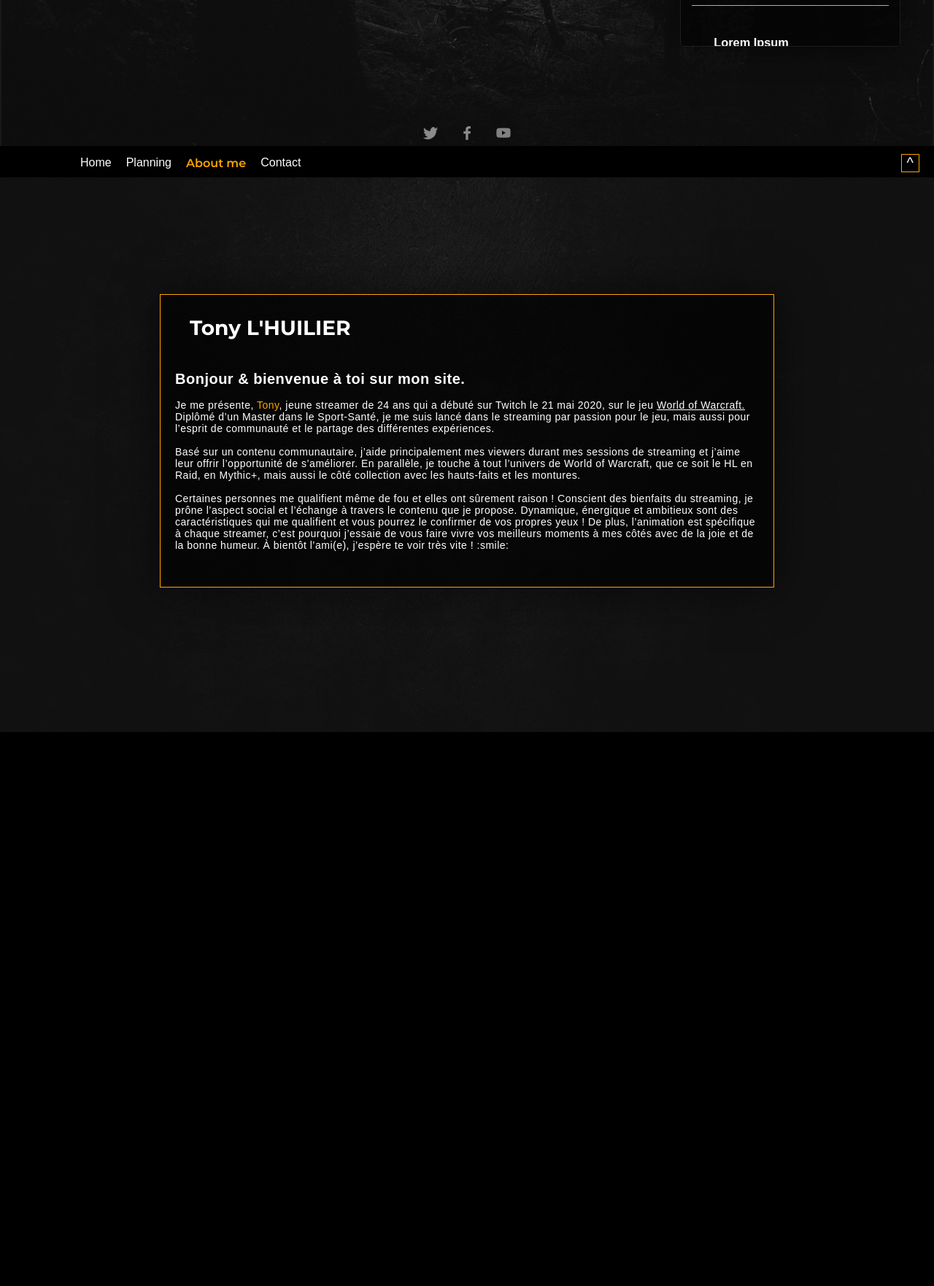
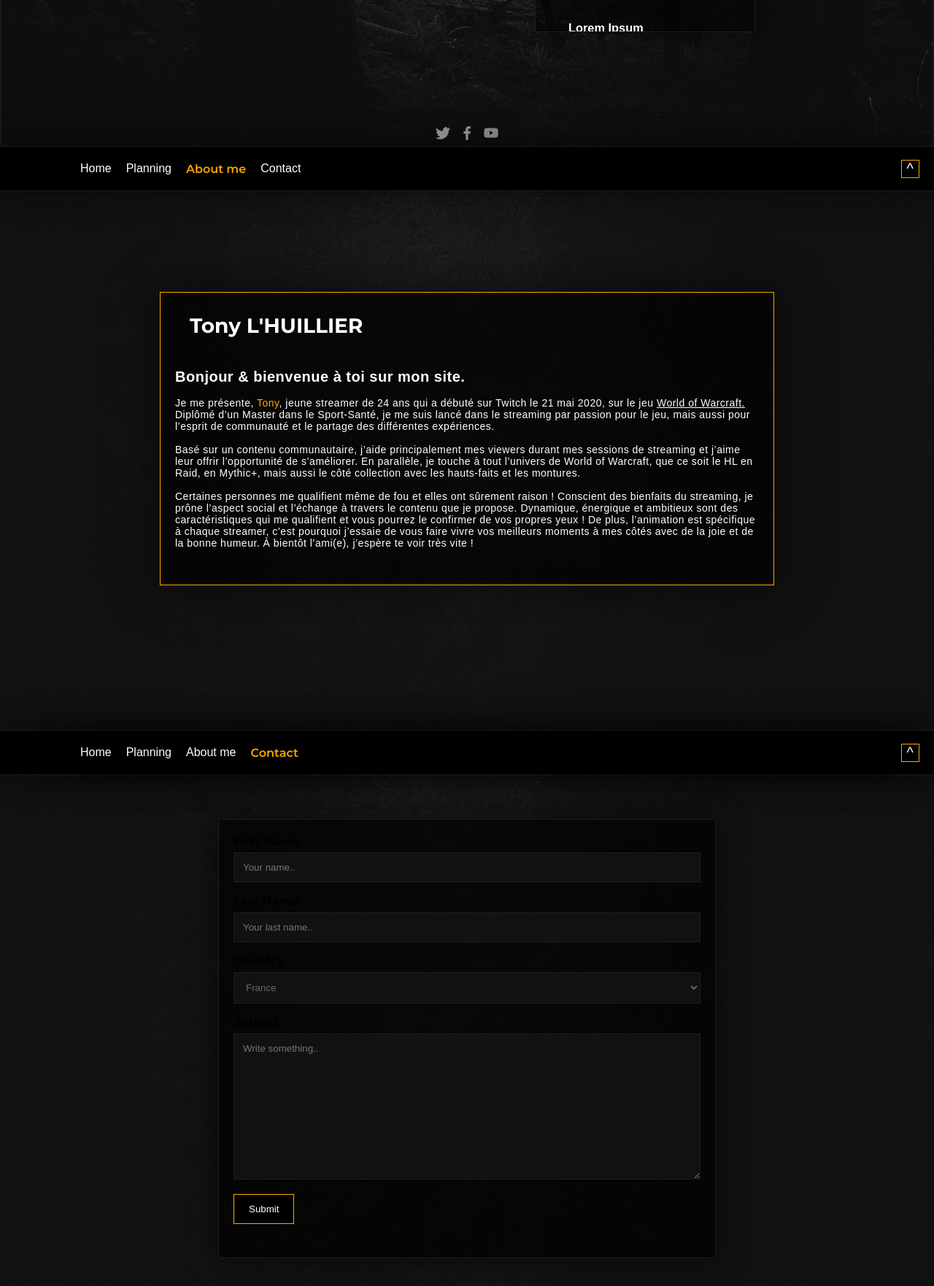
Before and after one commit to ethantaylan/elu, a plain HTML site: page index.html in a window 1280 px wide. Shown: the part 600-2362 px from the top of the page at 73% size. Before the commit the page ends 1603 px from the top, so only its background shows below. Drawn offline with Linux system fonts and the light colour scheme; a script that the page names is missing; a web font is replaced by a local one.

Commit message:
page contact

```diff
--- a/index.html
+++ b/index.html
@@ -5,7 +5,8 @@
     <meta http-equiv="X-UA-Compatible" content="IE=edge">
     <meta name="viewport" content="width=device-width, initial-scale=1.0">
     <title>Elu</title>
-    <link rel="stylesheet" href="/stylesheets/main.css">
+    <link rel="stylesheet" href="../stylesheets/main.css">
+    <link rel="icon" href="../ressources/favicon.png" />
     <script type="text/javascript" src="/index.js"></script>
 </head>
 <body id="home">
@@ -18,19 +19,15 @@
                     <li class="li-partenaire"><img class="partenaire-img dasi" src="/ressources/dasi.png" alt=""></li>
                 </ol>
             </div>
-            <img class="logo" src="ressources/logo.png" alt="">
             <nav class="right-nav">
-                <!--HOME-->
-                <ol>
+                <ol class="right-nav-ol">
                     <a href="#home" class="link-style"><li class="li-right">Home</li></a>
-                    <a href="#planning" class="link-style"></a><li class="li-right">Planning</li>
+                    <a href="#planning" class="link-style"><li class="li-right">Planning</li></a>
                     <a href="#aboutme" class="link-style"><li class="li-right">About me</li></a>
-                    <a href="#planning" class="link-style"></a><li class="li-right">Contact</li>
+                    <a href="#contact" class="link-style"><li class="li-right">Contact</li></a>
+                    <a class="twitch-nav">Twitch</a>
                 </ol>
-                <p class="twitch-nav">Twitch</p>
-
             </nav>
-
         </header>
         <div class="box-onglets">
             <ol class="onglets">
@@ -62,8 +59,8 @@
             <!-- Create a Twitch.Embed object that will render within the "twitch-embed" element -->
             <script type="text/javascript">
             new Twitch.Embed("twitch-embed", {
-                width: 710,
-                height: 430,
+                width: 820,
+                height: 460,
                 channel: "elu_tw",
             });
             </script>
@@ -99,19 +96,18 @@
             </ol>
         </nav>
     </main>
-    <!--ABOUT ME-->
-    <div id="aboutme" class="about-me">
-        <header class="header-about-me">
-            <ol class="height-header-about-me ol-header-about-me">
+    <div id="aboutme" class="about-me-contact-planning-home-arrow">
+        <header class="height-header-two border-gray">
+            <ol class="height-header-about-me ol-header-two">
                 <a href="#home" class="link-style"><li class="li-right li-style-about-me">Home</li></a>
-                <a href="#planning" class="link-style"></a><li class="li-right li-style-about-me">Planning</li>
+                <a href="#planning" class="link-style"><li class="li-right li-style-about-me">Planning</li></a>
                 <a href="#aboutme" class="link-style active"><li class="li-right li-style-about-me active">About me</li></a>
-                <a href="#planning" class="link-style"></a><li class="li-right li-style-about-me">Contact</li>
+                <a href="#contact" class="link-style"><li class="li-right li-style-about-me">Contact</li></a>
             </ol>
             <a href="#home" class="link-style"><p class="arrow">^</p></a>
         </header>
         <div class="box-about-me">
-            <p class="nom-prenom">Tony L'HUILIER</p>
+            <p class="nom-prenom">Tony L'HUILLIER</p>
             <p class="description-about-me">
                 <span style="font-weight: bold; font-size: 20px;">Bonjour & bienvenue à toi sur mon site.</span> <br><br> Je me présente, <span class="about-me-style">Tony</span>, jeune streamer de 24 ans qui a débuté sur Twitch le 21 mai 2020, sur le jeu <span style="text-decoration: underline;">World of Warcraft.</span> Diplômé d’un Master dans le Sport-Santé, je me suis lancé dans le streaming par passion pour le jeu, mais aussi pour l’esprit de communauté et le partage des différentes expériences.
 
@@ -119,8 +115,45 @@
 
                 Conscient des bienfaits du streaming, je prône l’aspect social et l’échange à travers le contenu que je propose. Dynamique, énergique et ambitieux sont des caractéristiques qui me qualifient et vous pourrez le confirmer de vos propres yeux ! De plus, l’animation est spécifique à chaque streamer, c’est pourquoi j’essaie de vous faire vivre vos meilleurs moments à mes côtés avec de la joie et de la bonne humeur.
 
-                À bientôt l’ami(e), j’espère te voir très vite ! :smile:</p>
+                À bientôt l’ami(e), j’espère te voir très vite !</p>
         </div>
+    </div>
+    <div id="contact" class="about-me-contact-planning-home-arrow">
+        <header class="height-header-two border-gray">
+            <ol class="height-header-two ol-header-two">
+                <a href="#home" class="link-style"><li class="li-right li-style-about-me">Home</li></a>
+                <a href="#planning" class="link-style"></a><li class="li-right li-style-about-me">Planning</li>
+                <a href="#aboutme" class="link-style"><li class="li-right li-style-about-me">About me</li></a>
+                <a href="#contact" class="link-style"></a><li class="li-right li-style-about-me active">Contact</li>
+            </ol>
+            <a href="#home" class="link-style"><p class="arrow">^</p></a>
+        </header>
+        <div class="container">
+            <form action="/action_page.php">
+              <label for="fname">First Name</label>
+              <input type="text" id="fname" name="firstname" placeholder="Your name..">
+
+              <label for="lname">Last Name</label>
+              <input type="text" id="lname" name="lastname" placeholder="Your last name..">
+
+              <label for="country">Country</label>
+              <select id="country" name="country">
+                <option value="france">France</option>
+                <option value="canada">Canada</option>
+                <option value="belgique">Belgique</option>
+                <option value="autriche">Autriche</option>
+                <option value="usa">USA</option>
+                <option value="allemagne">Allemagne</option>
+                <option value="autre">Autre...</option>
+
+              </select>
+
+              <label for="subject">Subject</label>
+              <textarea id="subject" name="subject" placeholder="Write something.." style="height:200px"></textarea>
+
+              <input type="submit" value="Submit">
+            </form>
+          </div>
     </div>
 </body>
 </html>
--- a/sass/main.sass
+++ b/sass/main.sass
@@ -36,7 +36,7 @@ html, body
     width: 100%
     display: flex
     justify-content: center
-    border-top: 1px solid dimgray
+    border-top: 1px solid rgba(30, 30, 30, 1)
 
 main
     margin: 0 auto
@@ -113,13 +113,13 @@ header
     background-size: contain
     background-blend-mode: darken
     justify-content: space-between
-    align-items: center
     background-color: black
 
 .twitch-nav
     color: #975fff
     font-family: Montserrat-Semibold, sans-serif
-    margin: 0
+    margin-left: 5px
+    margin-right: 5px
     padding: 0
     border: 1px solid #975fff
     padding-right: 10px
@@ -137,7 +137,7 @@ header
     align-items: center
     display: flex
     left: 50%
-    width: 150px
+    width: 100px
     transform: translate(-50%)
     image-rendering: crisp-edges
     z-index: 999
@@ -149,13 +149,17 @@ header
     width: 270px
     height: 430px
     background-color: rgba(0, 0, 0, 0.6)
-    border-radius: 5px
     display: -webkit-box
     -webkit-line-clamp: 6
     -webkit-box-orient: vertical
     overflow: scroll
     box-shadow: 0 0 40px rgba(0, 0, 0, 0.6)
     border: 1px solid rgba(30, 30, 30, 1)
+    transition: 1s
+    &:hover
+        border: 1px solid orange
+        box-shadow: 0 0 20px rgba(255, 187, 0, 0.2)
+        transition: 1s
 
 .line-break
     height: 1px
@@ -196,8 +200,7 @@ header
     color: white
     font-family: Montserrat-Regular, sans-serif
     justify-content: space-between
-    width: 100%
-    height: 80px
+    width: 33%
     align-items: center
     background-color: black
     align-items: center
@@ -205,6 +208,10 @@ header
     font-size: 15px
     flex-direction: column
     margin-top: 20px
+
+.right-nav-ol
+    display: flex
+    align-items: center
 
 .li-right
     white-space: nowrap
@@ -226,21 +233,27 @@ header
     margin-top: 5px
     margin-bottom: 5px
 
-.height-header-about-me
-    height: 40px
+.height-header-two
+    height: 60px
     display: flex
     align-items: center
+    box-shadow: 0 0 40px rgba(0, 0, 0, 0.6)
+
+.border-gray
+    border-bottom: 1px solid rgba(30, 30, 30, 1)
+    border-top: 1px solid rgba(30, 30, 30, 1)
 
 .active
     color: orange !important
     font-family: Montserrat-SemiBold, sans-serif
 
-.ol-header-about-me
+.ol-header-two
     margin-left: 100px
     display: flex
     justify-content: unset
     font-family: Montserrat-Regular, sans-serif
-.li-style-about-me
+
+.li-style-two
     display: flex
 
 .link-style
@@ -304,16 +317,24 @@ header
     width: 22px
 
 .twitch-box
-    border: 1px orange solid
+    border: 1px solid rgba(30, 30, 30, 1)
+    box-shadow: 0 0 45px rgba(0, 0, 0, 0.6)
+    transition: 1s
     height: 100%
-    box-shadow: 0 0 45px rgba(0, 0, 0, 0.6)
+    &:hover
+        border: 1px solid orange
+        box-shadow: 0 0 20px rgba(255, 187, 0, 0.2)
+        transition: 1s
+
+.chat-twitch
+    flex-basis: 150px !important
+
 .mid-container
     display: flex
     flex-direction: row
-    justify-content: space-between
-    width: 95%
-    margin-left: 20px
-    margin-top: 20px
+    justify-content: space-around
+    width: 100%
+    margin-top: 60px
 
 .menu
     display: flex
@@ -321,7 +342,7 @@ header
     margin-left: 20px
 
 .partenaire
-    width: 100%
+    width: 33%
     height: 70px
     display: flex
     flex-direction: row
@@ -345,10 +366,10 @@ header
     width: 55px
 
 .onglets
-    background-color: rgb(20, 20, 20)
+    background-color: rgba(15, 15, 15, 0.8)
     border-bottom: 1px solid black
 
-.about-me
+.about-me-contact-planning-home-arrow
     width: 100%
     height: 100%
     background-color: black
@@ -357,7 +378,6 @@ header
     background-size: cover
     background-repeat: no-repeat
     background-position: center
-    border-top: 3px solid black
     margin: 0
 
 .nom-prenom
@@ -388,3 +408,54 @@ header
 
 .about-me-style
     color: orange
+
+.contact
+    height: 100%
+    width: 100%
+    background-image: url(../ressources/contact-bg.png)
+    background-size: cover
+    background-repeat: no-repeat
+
+input[type=text], select, textarea
+    width: 100%
+    padding: 12px
+    border: 1px solid rgba(30, 30, 30, 1)
+    box-sizing: border-box
+    margin-top: 6px
+    margin-bottom: 16px
+    resize: vertical
+    background-color: rgba(25, 25, 25, 0.6)
+    color: dimgray
+    font-family: Arial, Helvetica, sans-serif
+
+
+
+input[type=submit]
+    background-color: black
+    color: white
+    padding: 12px 20px
+    border: none
+    cursor: pointer
+    font-family: Arial, Helvetica, sans-serif
+    border: 1px solid orange
+    &:hover
+        background-color: orange
+        color: black
+
+
+
+input[type=submit]:hover
+    background-color: ora
+    font-family: Arial, Helvetica, sans-serif
+
+
+.container
+    box-shadow: 0 0 40px rgba(0, 0, 0, 0.6)
+    border: 1px solid rgba(30, 30, 30, 1)
+    border-radius: 5px
+    background-color: rgba(0, 0, 0, 0.7)
+    padding: 20px
+    width: 50%
+    height: 70%
+    margin: 0 auto
+    margin-top: 60px
```
Also changed, not shown: ressources/favicon.png (added), stylesheets/main.css, 1 other file.
